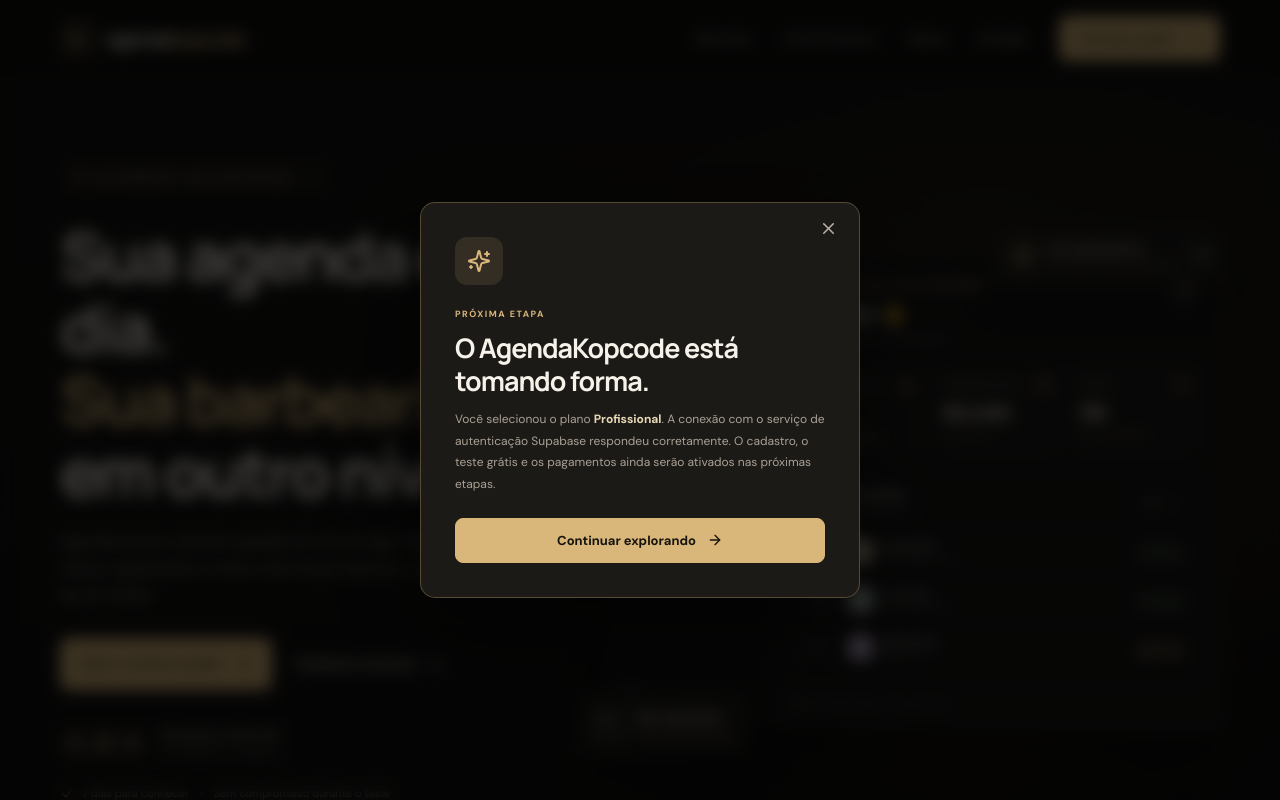
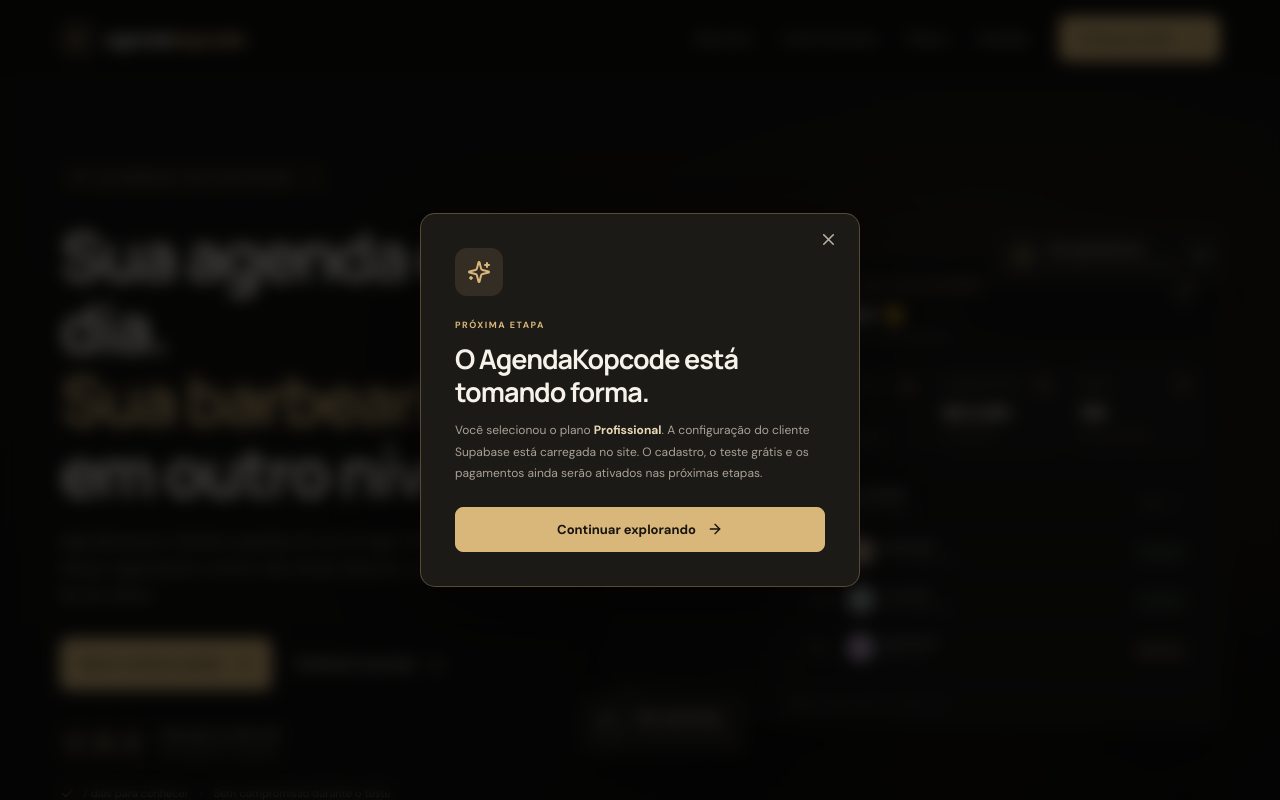
Before and after one commit to KOPSELL/kopcode-agenda, a React (Vite) app: page / in a window 1280 px wide. Both pictures are taken after a click on the button "Começar grátis". Shown: the top 800 px of the page. Built offline with nearby package versions, Linux system fonts and the light colour scheme; no server answers.

Commit message:
Clarify Supabase client configuration status

```diff
--- a/src/App.tsx
+++ b/src/App.tsx
@@ -137,7 +137,7 @@
 
       <footer className="site-footer"><div className="container footer-inner"><a href="#inicio" className="brand"><span className="brand-mark"><Scissors size={18} /></span><span>agenda<span className="brand-accent">kopcode</span></span></a><p>Organização para quem vive da barbearia.</p><div className="footer-links"><a href="#recursos">Recursos</a><a href="#planos">Planos</a><a href="#duvidas">Dúvidas</a></div><span className="copyright">© {new Date().getFullYear()} AgendaKopcode</span></div></footer>
 
-      {noticeOpen && <div className="modal-backdrop" role="presentation" onClick={() => setNoticeOpen(false)}><div className="notice-modal" role="dialog" aria-modal="true" aria-labelledby="notice-title" onClick={(event) => event.stopPropagation()}><button className="modal-close" onClick={() => setNoticeOpen(false)} aria-label="Fechar"><X size={19} /></button><div className="modal-symbol"><Sparkles size={24} /></div><span className="eyebrow">PRÓXIMA ETAPA</span><h2 id="notice-title">O AgendaKopcode está tomando forma.</h2><p>Você selecionou o plano <strong>{selectedPlan}</strong>. {backendStatus === 'ready' ? 'A conexão com o serviço de autenticação Supabase respondeu corretamente.' : backendStatus === 'checking' ? 'Verificando a configuração do banco de dados…' : backendStatus === 'missing' ? 'O Supabase ainda precisa ser configurado nas variáveis de ambiente do site.' : 'Não foi possível confirmar a conexão com o Supabase; confira as variáveis de ambiente e a configuração do projeto.'} O cadastro, o teste grátis e os pagamentos ainda serão ativados nas próximas etapas.</p><button className="button-primary modal-action" onClick={() => { setNoticeOpen(false); document.getElementById('planos')?.scrollIntoView({ behavior: 'smooth' }) }}>Continuar explorando <ArrowRight size={16} /></button></div></div>}
+      {noticeOpen && <div className="modal-backdrop" role="presentation" onClick={() => setNoticeOpen(false)}><div className="notice-modal" role="dialog" aria-modal="true" aria-labelledby="notice-title" onClick={(event) => event.stopPropagation()}><button className="modal-close" onClick={() => setNoticeOpen(false)} aria-label="Fechar"><X size={19} /></button><div className="modal-symbol"><Sparkles size={24} /></div><span className="eyebrow">PRÓXIMA ETAPA</span><h2 id="notice-title">O AgendaKopcode está tomando forma.</h2><p>Você selecionou o plano <strong>{selectedPlan}</strong>. {backendStatus === 'ready' ? 'A configuração do cliente Supabase está carregada no site.' : backendStatus === 'checking' ? 'Verificando a configuração do banco de dados…' : backendStatus === 'missing' ? 'O Supabase ainda precisa ser configurado nas variáveis de ambiente do site.' : 'Não foi possível confirmar a conexão com o Supabase; confira as variáveis de ambiente e a configuração do projeto.'} O cadastro, o teste grátis e os pagamentos ainda serão ativados nas próximas etapas.</p><button className="button-primary modal-action" onClick={() => { setNoticeOpen(false); document.getElementById('planos')?.scrollIntoView({ behavior: 'smooth' }) }}>Continuar explorando <ArrowRight size={16} /></button></div></div>}
     </>
   )
 }
```
